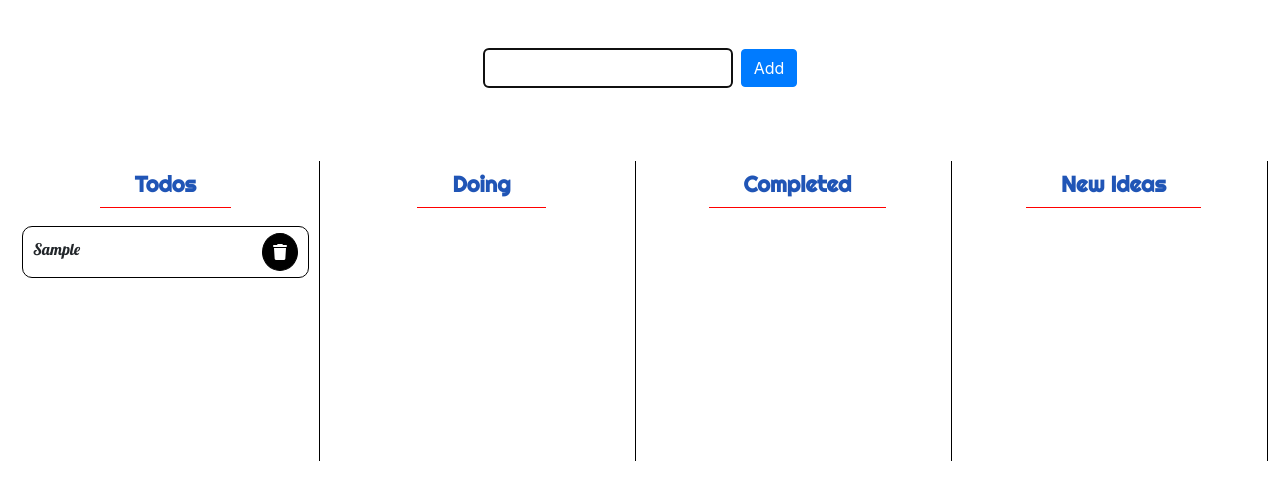
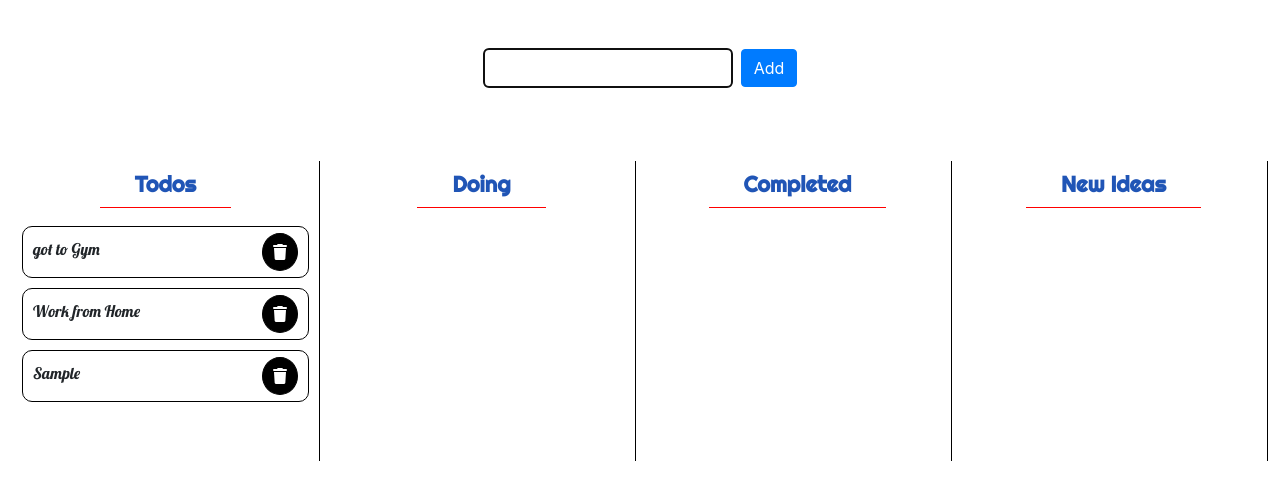
Before and after one commit to adil-shabab/drag-and-drop-js, a plain HTML site: page index.html in a window 1280 px wide. Both pictures are taken after typing "Sample" into the empty fields and a click on the button "Add". Drawn offline with nearby package versions, Linux system fonts and the light colour scheme.

Commit message:
completed

```diff
--- a/index.html
+++ b/index.html
@@ -20,6 +20,14 @@
         <div class="p-0 px-1 col-lg-3 col-md-6 col-12">
             <div class="header box todo-box">
                 <h3>Todos</h3>
+                <div class="todo" draggable="true">
+                    <p>got to Gym</p>
+                    <i class="fa-solid fa-trash trash"></i>
+                </div>
+                <div class="todo" draggable="true">
+                    <p>Work from Home</p>
+                    <i class="fa-solid fa-trash trash"></i>
+                </div>
             </div>
         </div>
         <div class="p-0 px-1 col-lg-3 col-md-6 col-12">
--- a/script.js
+++ b/script.js
@@ -1,6 +1,8 @@
 const todos = document.querySelectorAll('.todo')
 const all_boxes = document.querySelectorAll('.box')
 let draggableTodo = null
+var close_btn = document.querySelectorAll('.trash')
+
 
 
 todos.forEach((todo)=>{
@@ -67,7 +69,12 @@ function addItem(e){
         div.appendChild(para)
 
         Itag = document.createElement('i')
-        Itag.className = 'fa-solid fa-trash trash'
+        Itag.className = 'trash fa-solid fa-trash'
+        Itag.addEventListener("click", ()=>{
+            console.log('clicked')
+            Itag.parentElement.style.display = 'none'
+            console.log(Itag.parentElement)
+        })
 
         div.appendChild(Itag)
 
@@ -79,11 +86,17 @@ function addItem(e){
         document.querySelector('.input').focus()
 
         console.log(div)
+        // console.log(close_btn)
+        console.log(document.querySelectorAll('.trash'))
+
+        close_btn = document.querySelectorAll('.trash')
+
     }
 }
 
-const close_btn = document.querySelectorAll('.trash')
+// let close_btn = document.querySelectorAll('.trash')
 close_btn.forEach((close)=>{
+    console.log(close_btn)
     close.addEventListener("click", ()=>{
         console.log('clicked')
         close.parentElement.style.display = 'none'
@@ -92,6 +105,7 @@ close_btn.forEach((close)=>{
 
 })
 console.log(close)
+console.log(close_btn)
 
 
 {/* <div class="todo d-flex justify-content-between align-items-center" draggable="true">
```
